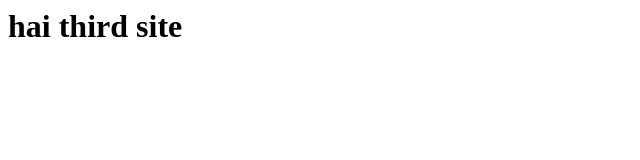
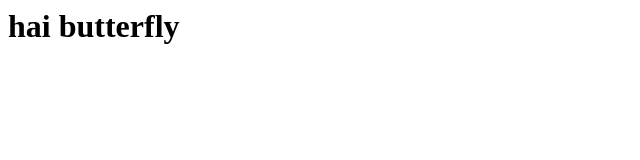
Before and after one commit to Vijipriya666/website, a plain HTML site: page index.html in a window 1280 px wide. Shown: the full height of the page, 0-640 px from the left. Drawn offline with Linux system fonts and the light colour scheme.

Commit message:
Update index.html

```diff
--- a/index.html
+++ b/index.html
@@ -1,5 +1,5 @@
 <html>
 <body>
-<h1> hai third site <h1>
+<h1> hai butterfly <h1>
 <body>
 <html>
```
